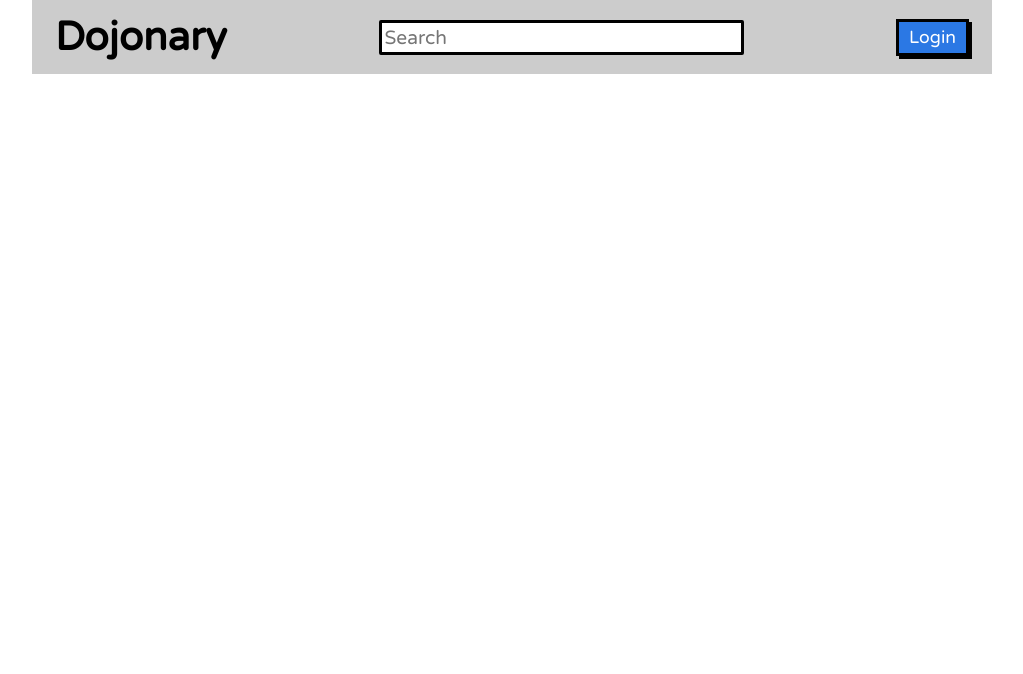
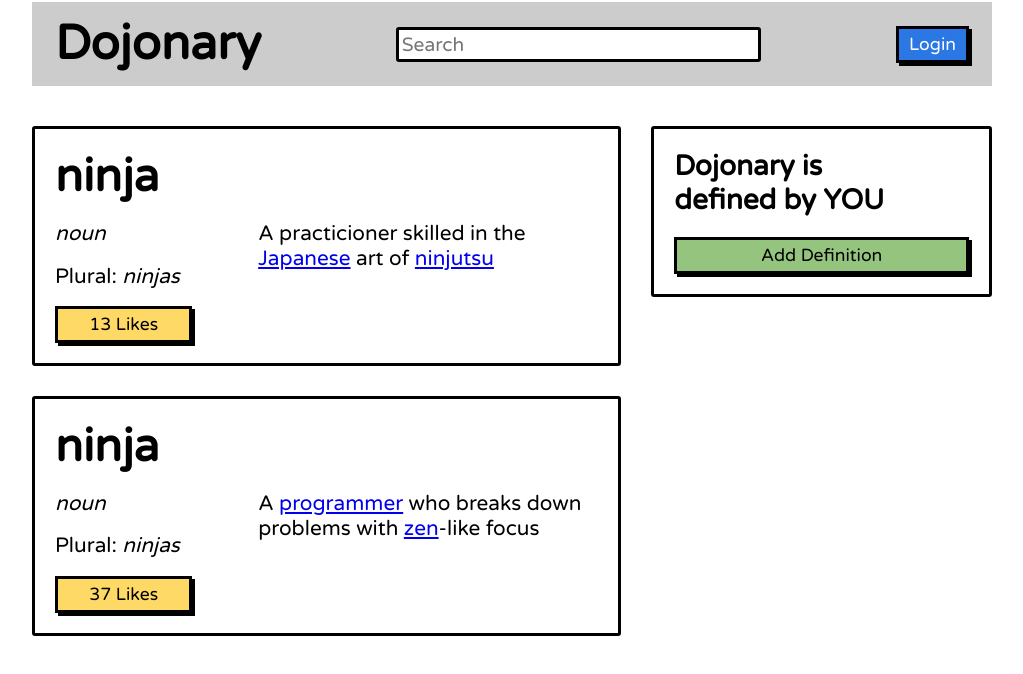
Before and after one commit to michellejanosi/button-clicker, a plain HTML site: page index.html in a window 1280 px wide. Shown: the whole page, without its empty margins (128-1151 px from the left). Drawn offline with Linux system fonts and the light colour scheme.

Commit message:
Add remaining elements and style

```diff
--- a/index.html
+++ b/index.html
@@ -17,7 +17,37 @@
       <input type="search" name="search" placeholder="Search" class="search">
       <button class="btn">Login</button>
     </nav>
-    <section class="content"></section>
+    <section class="content">
+      <div class="col-1">
+        <div class="box-1">
+          <div class="box-content-1">
+            <h2>ninja</h2>
+            <p><em>noun</em></p>
+            <p>Plural: <em>ninjas</em></p>
+            <button class="btn btn-likes">13 Likes</button>
+          </div>
+          <div class="box-content-2">
+            <p>A practicioner skilled in the <a href="#">Japanese</a> art of <a href="#">ninjutsu</a></p>
+          </div>
+        </div>
+        <div class="box-2">
+          <div class="box-content-1">
+            <h2>ninja</h2>
+            <p><em>noun</em></p>
+            <p>Plural: <em>ninjas</em></p>
+            <button class="btn btn-likes">37 Likes</button>
+          </div>
+          <div class="box-content-2">
+            <p>A <a href="#">programmer</a> who breaks down problems with <a href="#">zen</a>-like focus</p>
+          </div>
+        </div>
+      </div>
+
+      <div class="col-2">
+        <h3>Dojonary is <br> defined by <strong>YOU</strong></h3>
+        <button class="btn btn-def">Add Definition</button>
+      </div>
+    </section>
   </main>
 </body>
 </html>
--- a/style.css
+++ b/style.css
@@ -7,6 +7,7 @@
 body {
   font-family: 'Varela Round', sans-serif;
   height: 100vh;
+  margin-top: 2px;
   width: 100vw;
 }
 
@@ -15,6 +16,7 @@ body {
   width: 75%;
 }
 
+/* Navigation */
 .nav {
   background-color: #CCC;
   display: flex;
@@ -24,18 +26,18 @@ body {
 }
 
 .nav .logo {
-  font-size: 2.5rem;
+  font-size: 3rem;
 }
 
 .nav .search {
   border: 3px solid #000;
-  border-radius: 2px;
+  border-radius: 3px;
   font-size: 1.2rem;
   font-family: inherit;
   padding: 3px;
   width: 40%;
 }
- .nav .btn {
+ .btn {
   background-color: #2B78E4;
   border: 3px solid #000;
   box-shadow: 3px 3px #000;
@@ -44,3 +46,80 @@ body {
   font-size: 1.1rem;
   padding: 5px 10px;
  }
+
+ /* Main Content*/
+.content {
+  display: flex;
+  margin-top: 40px;
+}
+
+.col-1 {
+  margin-right: 30px;
+  flex: 2;
+}
+
+.col-2 {
+  flex: 1;
+  height: 50%;
+}
+
+.box-1,
+.box-2 {
+  border: 3px solid #000;
+  border-radius: 3px;
+  display: flex;
+  height: 55%;
+  justify-content: space-between;
+  margin-bottom: 30px;
+  padding: 20px;
+}
+
+.box-content-1,
+.box-content-2 {
+  display: flex;
+  flex-direction: column;
+  justify-content: space-between;
+}
+
+.box-content-1 p,
+.box-content-2 p {
+  font-size: 1.3rem;
+}
+
+.box-content-1 {
+  margin-right: 20px;
+  width: 35%;
+}
+
+.box-content-2 {
+  justify-content: center;
+  width: 65%;
+}
+
+.box-content-1 h2 {
+  font-size: 2.85rem;
+}
+
+.btn-likes {
+  background-color: #FFD966;
+  color: #000;
+  padding: 5px 20px;
+  width: 75%;
+}
+
+.col-2 {
+  border: 3px solid #000;
+  border-radius: 3px;
+  padding: 20px;
+}
+
+.col-2 h3 {
+  font-size: 1.75rem;
+  margin-bottom: 20px;;
+}
+
+.btn-def {
+  background-color: #94C47D;
+  color: #000;
+  width: 100%;
+}
```
